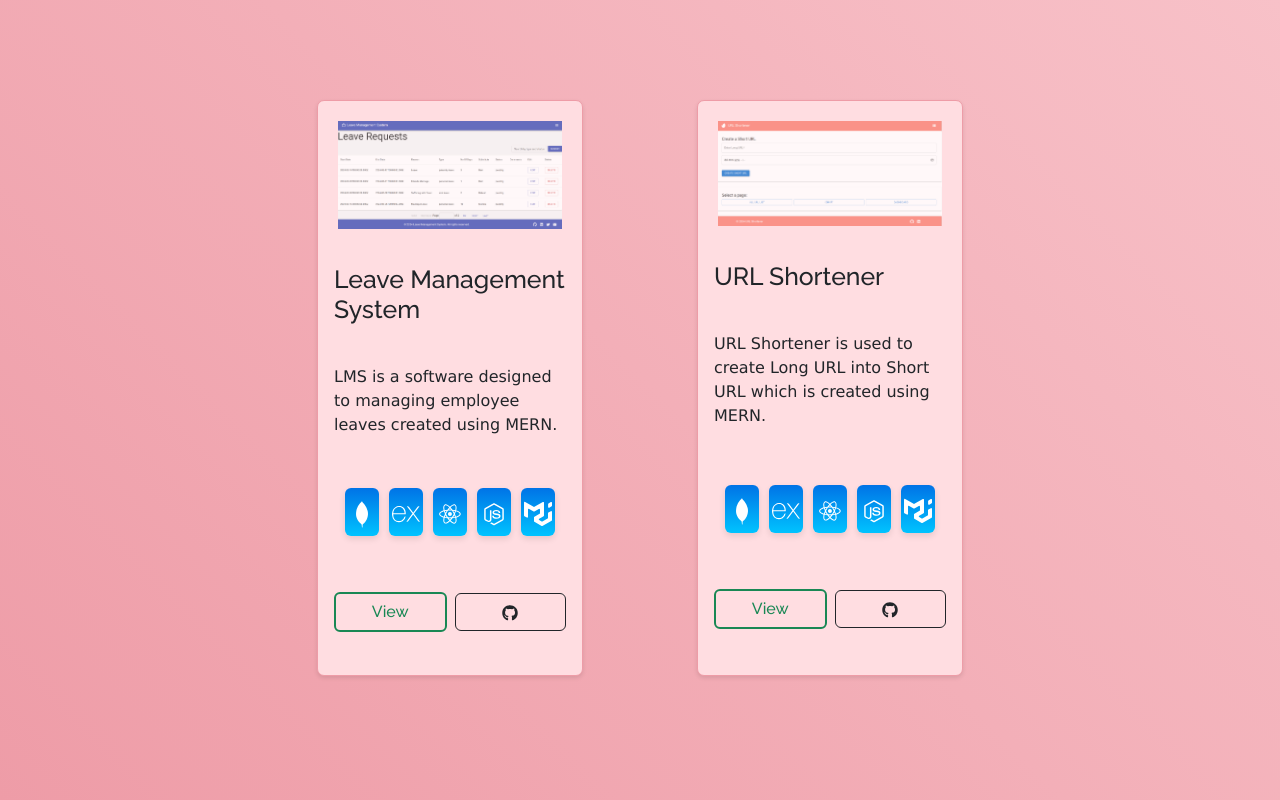
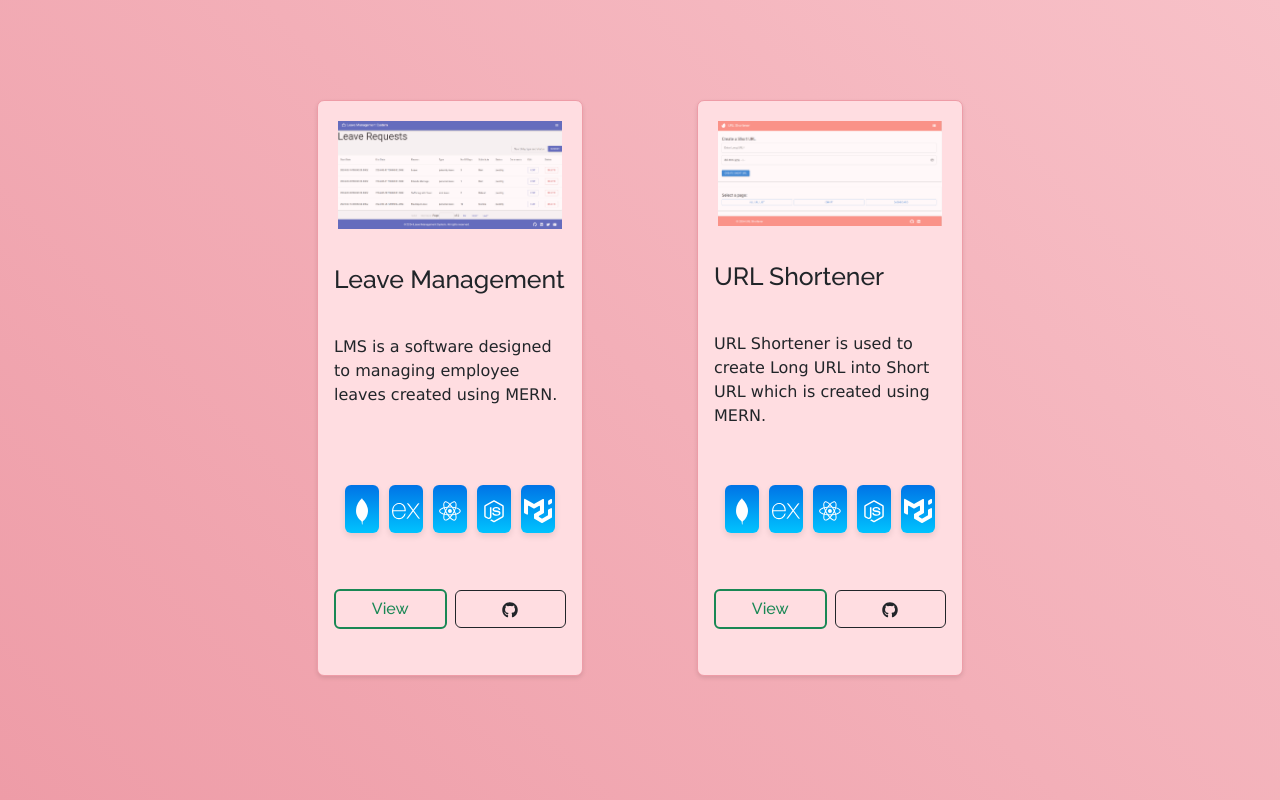
Before and after one commit to AnandYellapu/portfolio, a React (Create React App) app: page /project in a window 1280 px wide. Shown: the part 1634-2434 px from the top of the page. Built offline with nearby package versions, Linux system fonts and the light colour scheme.

Commit message:
Update Projectlist.js

```diff
--- a/src/components/Projectlist/Projectlist.js
+++ b/src/components/Projectlist/Projectlist.js
@@ -184,7 +184,7 @@ function Projectlist() {
               <ProjectCard
                 imgPath={lms}
                 isBlog={false}
-                title="Leave Management System"
+                title="Leave Management"
                 description="LMS is a software designed to managing employee leaves created using MERN."
                 techStack="MongoDB, Express, React, NodeJS, Material-UI"
                 netlifyLink="https://leave-management-systm.netlify.app/"
```
